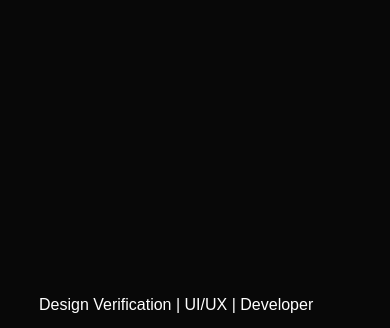
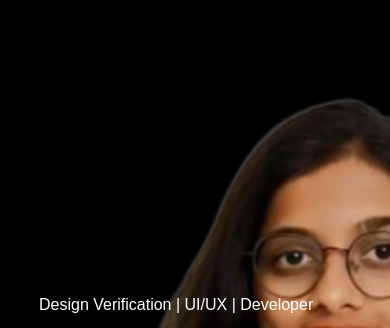
Before and after one commit to Achsah156/Personal_portfolio, a plain HTML site: page index.html in a window 390 px wide. Shown: the part 96-424 px from the top of the page. Drawn offline with Linux system fonts and the light colour scheme.

Commit message:
Update style.css

```diff
--- a/style.css
+++ b/style.css
@@ -329,7 +329,7 @@ nav .fas{
 
 @media only screen and (max-width: 600px){
     #header{
-        background-image: url(images/phone-background.png);
+        background-image: url(images/phone-backround.png);
     }
     .header-text{
         margin-top: 100%;
```
